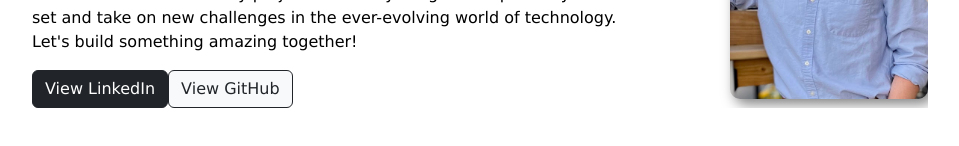
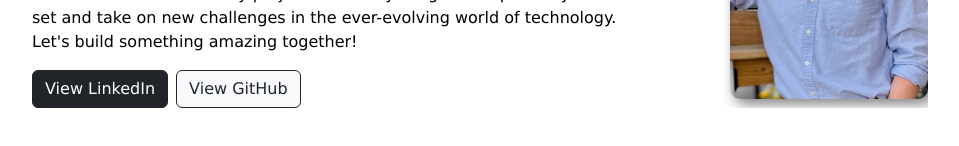
Before and after one commit to ncapel/portfolio, a React (Vite) app: page / in a window 1280 px wide. Shown: the part 482-628 px from the top of the page, without its empty margins (160-1119 px from the left). Built offline with nearby package versions, Linux system fonts and the light colour scheme.

Commit message:
added gap between buttons

```diff
--- a/src/components/About.jsx
+++ b/src/components/About.jsx
@@ -36,7 +36,7 @@ function About({ imageSrc }) {
                         <a
                             href="https://github.com/ncapel"
                             target="_blank"
-                            className="btn btn-light btn-outline-dark"
+                            className="btn btn-light btn-outline-dark mx-2"
                         >
                             View GitHub
                         </a>
```
